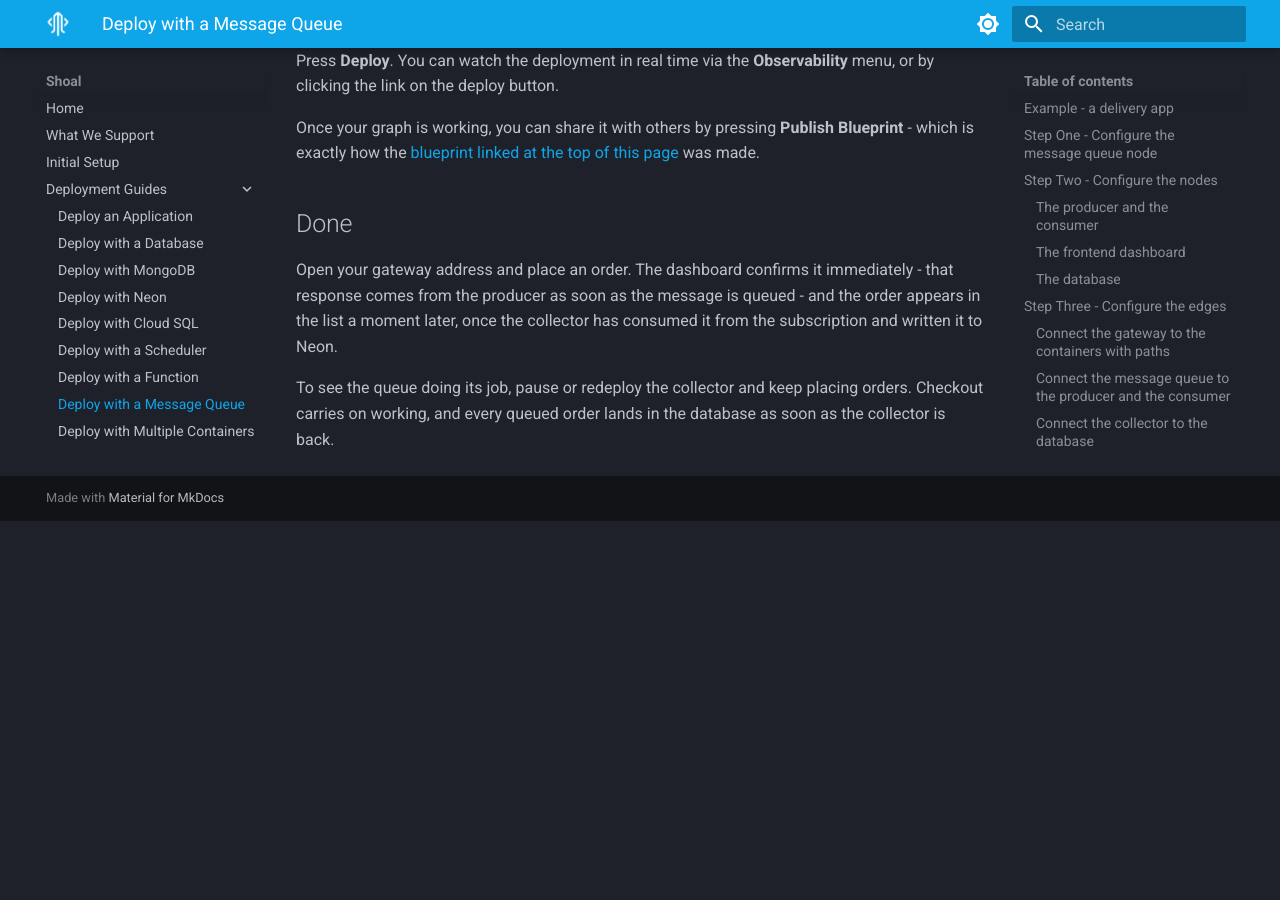
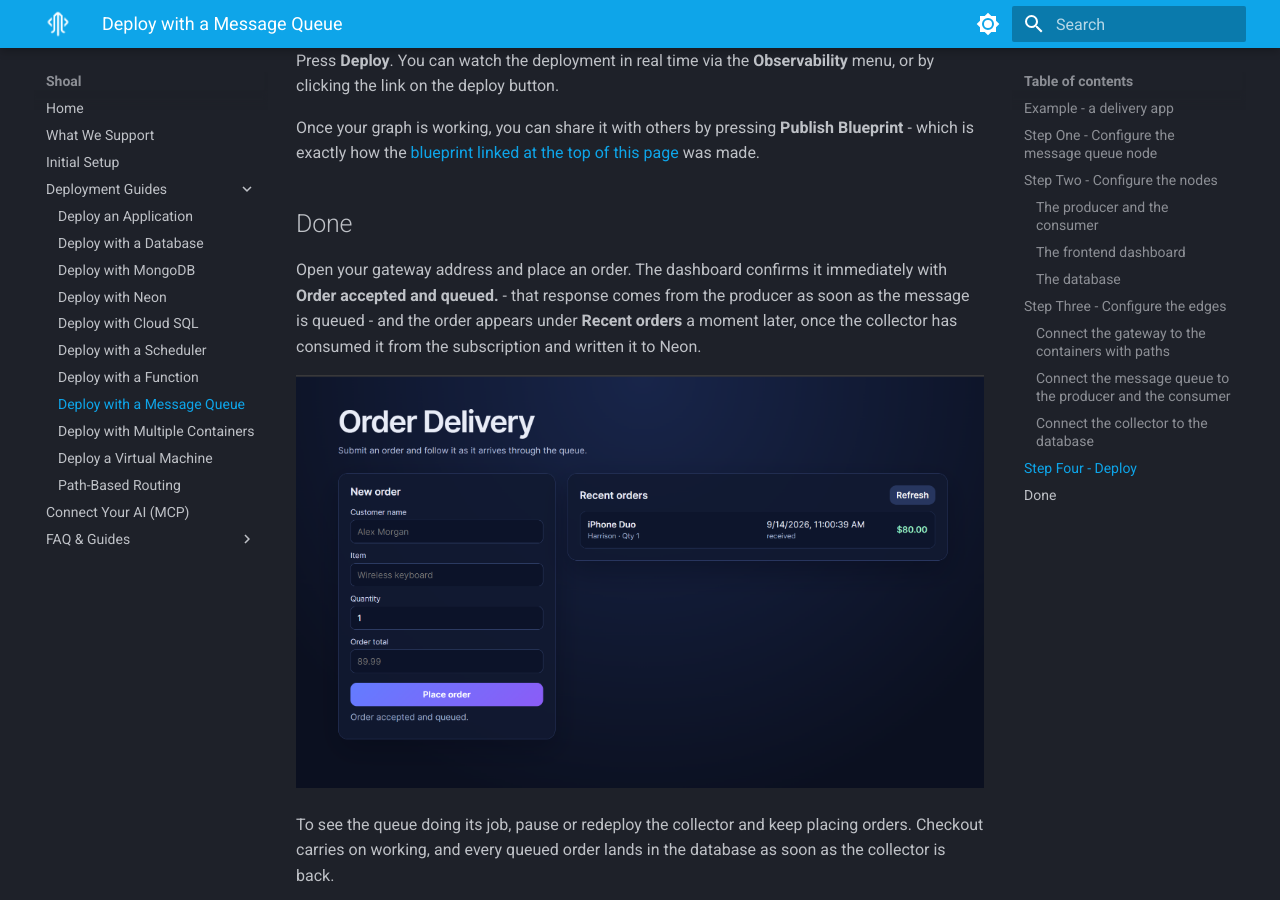
Before and after one commit to shoal-platform/docs.shoal-platform.github.io, an MkDocs documentation site: the page built from docs/deploy-app-message-queue.md, in a window 1280 px wide and 900 px high, scrolled down 8049 px. Built offline with MkDocs 1.6.1 and Material for MkDocs 9.7.7, drawn with Linux system fonts in a browser that asks for light colours; before the commit the page ends 8570 px from its top, so only the background shows below that.

Commit message:
fix: message queue blueprint

```diff
--- a/docs/deploy-app-message-queue.md
+++ b/docs/deploy-app-message-queue.md
@@ -12,7 +12,7 @@ You need six components: three **container nodes**, a **gateway node**, a **mess
 Hit deploy, and it just works.
 
 !!! tip "Skip the setup - use the blueprint"
-    This whole graph is published as a ready-made blueprint: [Order Queue - Producer, Consumer & Dashboard](https://app.shoalstack.com/blueprints/bc3a1979-0b6e-4487-a43b-2173590218e0). Open it, set your gateway domain and database, and press **Deploy** - every node, path, and output mapping described below is already wired up.
+    This whole graph is published as a ready-made blueprint: [Order Queue - Producer, Consumer & Dashboard](https://app.shoalstack.com/blueprints/93f9c998-3883-40f8-a02d-ed56db7248f5). Open it, set your gateway domain and database, and press **Deploy** - every node, path, and output mapping described below is already wired up.
 
     Prefer to build it yourself, or want to understand what the blueprint does? Follow the steps on this page.
 
@@ -158,10 +158,12 @@ You can manage environment variables from each container node's **Env** section,
 
 Press **Deploy**. You can watch the deployment in real time via the **Observability** menu, or by clicking the link on the deploy button.
 
-Once your graph is working, you can share it with others by pressing **Publish Blueprint** - which is exactly how the [blueprint linked at the top of this page](https://app.shoalstack.com/blueprints/bc3a1979-0b6e-4487-a43b-2173590218e0) was made.
+Once your graph is working, you can share it with others by pressing **Publish Blueprint** - which is exactly how the [blueprint linked at the top of this page](https://app.shoalstack.com/blueprints/93f9c998-3883-40f8-a02d-ed56db7248f5) was made.
 
 ## Done
 
-Open your gateway address and place an order. The dashboard confirms it immediately - that response comes from the producer as soon as the message is queued - and the order appears in the list a moment later, once the collector has consumed it from the subscription and written it to Neon.
+Open your gateway address and place an order. The dashboard confirms it immediately with **Order accepted and queued.** - that response comes from the producer as soon as the message is queued - and the order appears under **Recent orders** a moment later, once the collector has consumed it from the subscription and written it to Neon.
+
+![Delivery dashboard showing an accepted order in the recent orders list](assets/screenshots/mq-06-dashboard-result.png)
 
 To see the queue doing its job, pause or redeploy the collector and keep placing orders. Checkout carries on working, and every queued order lands in the database as soon as the collector is back.
```
Also changed, not shown: docs/assets/screenshots/mq-06-dashboard-result.png (added).
